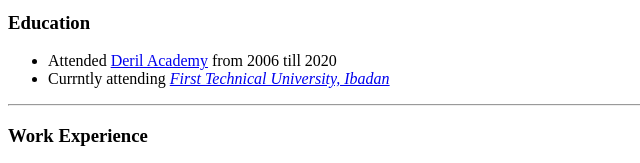
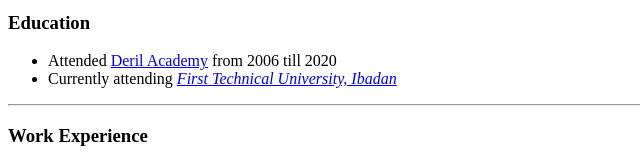
Before and after one commit to Adedapo40/cv, a plain HTML site: page index.html in a window 1280 px wide. Shown: the part 371-534 px from the top of the page, 0-640 px from the left. Drawn offline with Linux system fonts and the light colour scheme.

Commit message:
Update index.html

```diff
--- a/index.html
+++ b/index.html
@@ -24,7 +24,7 @@
   <h3>Education</h3>
   <ul>
     <li>Attended <a href="https://derilacademy.com/">Deril Academy</a> from 2006 till 2020</li>
-    <li>Currntly attending <em> <a href="https://tech-u.edu.ng/">First Technical University, Ibadan</a></em></li>
+    <li>Currently attending <em> <a href="https://tech-u.edu.ng/">First Technical University, Ibadan</a></em></li>
   </ul>
   <hr>
   <h3>Work Experience</h3>
```
